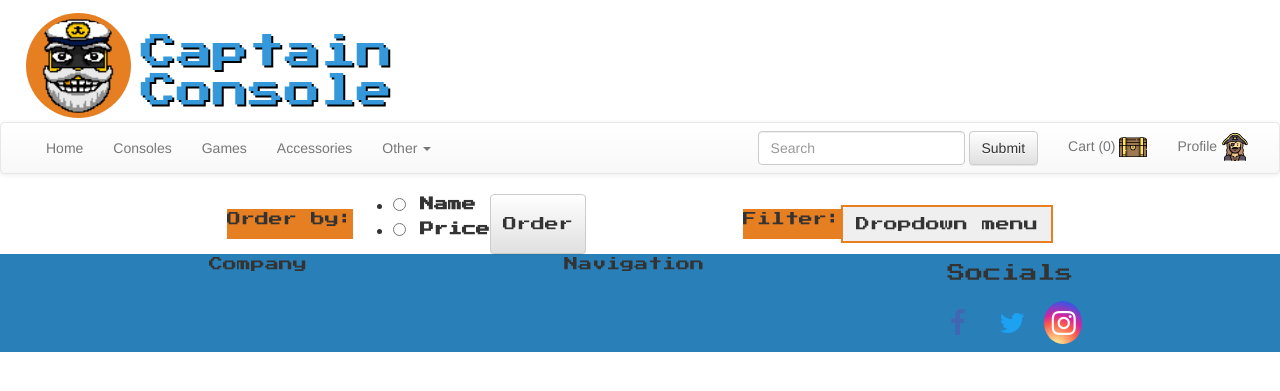
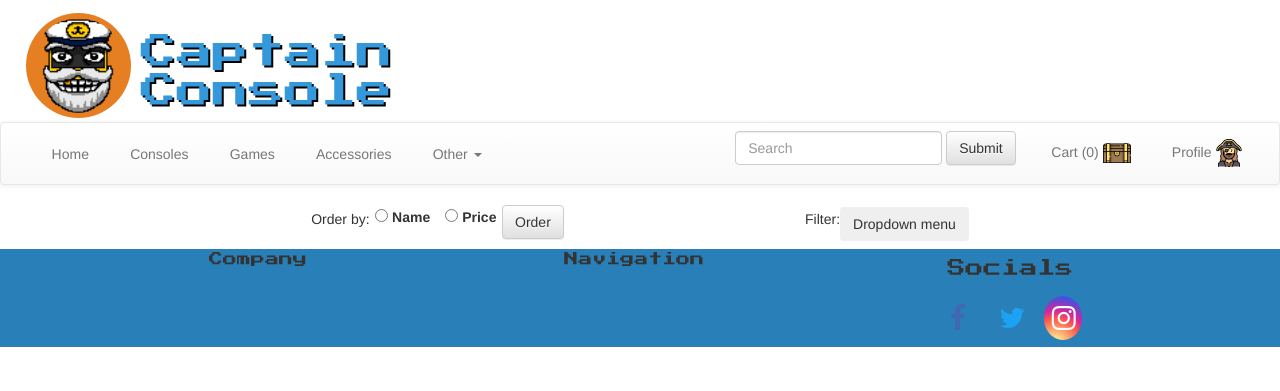
Before and after one commit to MikaelMani99/RU_vln2, a Django app: template Project/templates/captain/search_page.html in a window 1280 px wide. Shown: the top 391 px of the page. Run offline with Django 3.2, Linux system fonts and the light colour scheme; the template is opened without the code that fills it: values that come from a table or form of the project are taken from there, others are empty; some libraries are stand-ins or nearby versions.

Commit message:
Fixing up the look of the search page

```diff
--- a/Project/static/css/main.css
+++ b/Project/static/css/main.css
@@ -45,6 +45,7 @@ Extra Content
 .container_centered {
     display: flex;
     justify-content: space-evenly;
+    margin-bottom: 0.5em;
 }
 
 p {
@@ -53,7 +54,6 @@ p {
 
 .order_filter {
     display: flex;
-    font-family: 'Press Start 2P', cursive;
     align-items: center;
 }
 
@@ -67,6 +67,25 @@ p {
 
 .form-inline {
     display: flex;
+}
+
+
+
+button {
+    height: fit-content;
+}
+
+ul li{
+    display: inline;
+    list-style: none;
+}
+
+ul {
+    padding: 0;
+}
+
+li {
+    padding: 0.4em;
 }
 
 .cart_and_profile{
--- a/Project/templates/captain/search_page.html
+++ b/Project/templates/captain/search_page.html
@@ -3,7 +3,7 @@
 {% block extra %}
     <div class="container_centered">
         <div class="order_filter">
-            <div class="order_filter orange_box">
+            <div class="order_filter">
                 <p>Order by:</p>
             </div>
             <form class="form-inline" method='POST' action="" enctype='multipart/form-data'>
@@ -13,10 +13,10 @@
             </form>
         </div>
         <div class="order_filter">
-            <div class="order_filter orange_box">
+            <div class="order_filter">
                 <p>Filter:</p>
             </div>
-            <div class="dropdown orange_border">
+            <div class="dropdown">
                 <button class="btn btn-secondary dropdown-toggle" type="button" id="dropdownMenuButton" data-toggle="dropdown" aria-haspopup="true" aria-expanded="false">
                 Dropdown menu
                 </button>
--- a/Project/templates/captain/single_product.html
+++ b/Project/templates/captain/single_product.html
@@ -4,6 +4,6 @@
     <a href="/product/{{ product.id }}">
         <img class="product_img" src="{{ product.productimage_set.first.image }}">
         <h4> {{ product.name }}</h4>
-        <p> {{product.price }} ISK</p>
+        <p> {{ product.getPrice }} </p>
     </a>
 </div>
```
